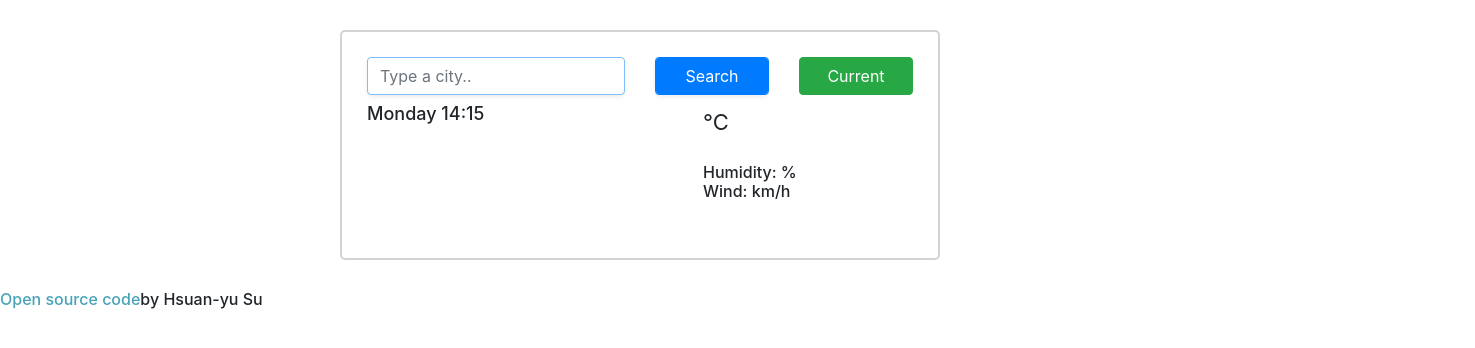
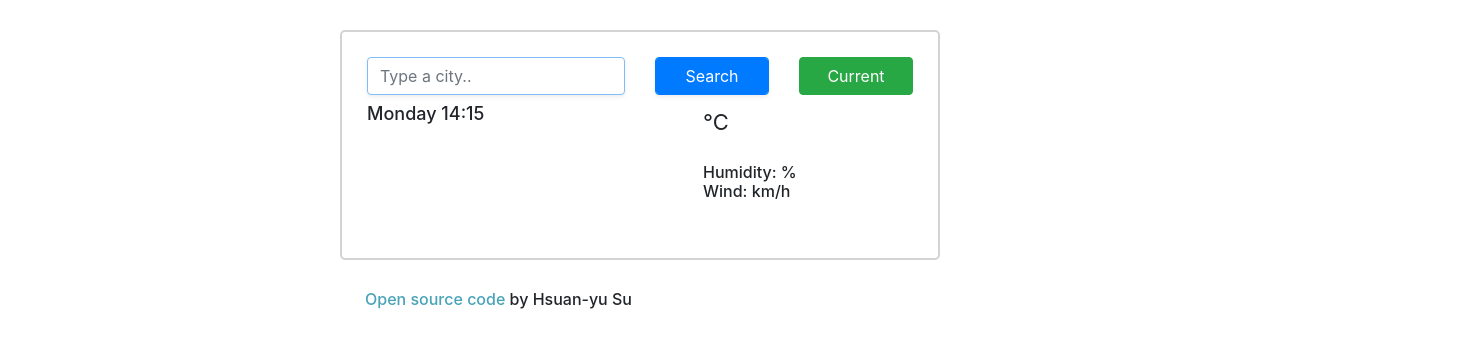
Before and after one commit to suyoyo/weather-app, a plain HTML site: page index.html in a window 1280 px wide. Shown: the whole page, 1475 px wide, since content can reach past the window. Drawn offline with nearby package versions, Linux system fonts and the light colour scheme; no server answers.

Commit message:
Edited styling for open source link

```diff
--- a/index.html
+++ b/index.html
@@ -48,9 +48,10 @@
             </br>
 
         </div>
+    <h6><a href="https://github.com/suyoyo/weather-app">Open source code</a> by Hsuan-yu Su</h6>
     </div>
 
-     <h6><a href="https://github.com/suyoyo/weather-app">Open source code</a>by Hsuan-yu Su</h6>
+
 
     </div>
     <script src="src/index.js"></script>
--- a/src/styles.css
+++ b/src/styles.css
@@ -58,3 +58,8 @@ span#wind {
 span#description {
   font-size: 18px;
 }
+
+h6 {
+  position: relative;
+  left: 280px;
+}
```
